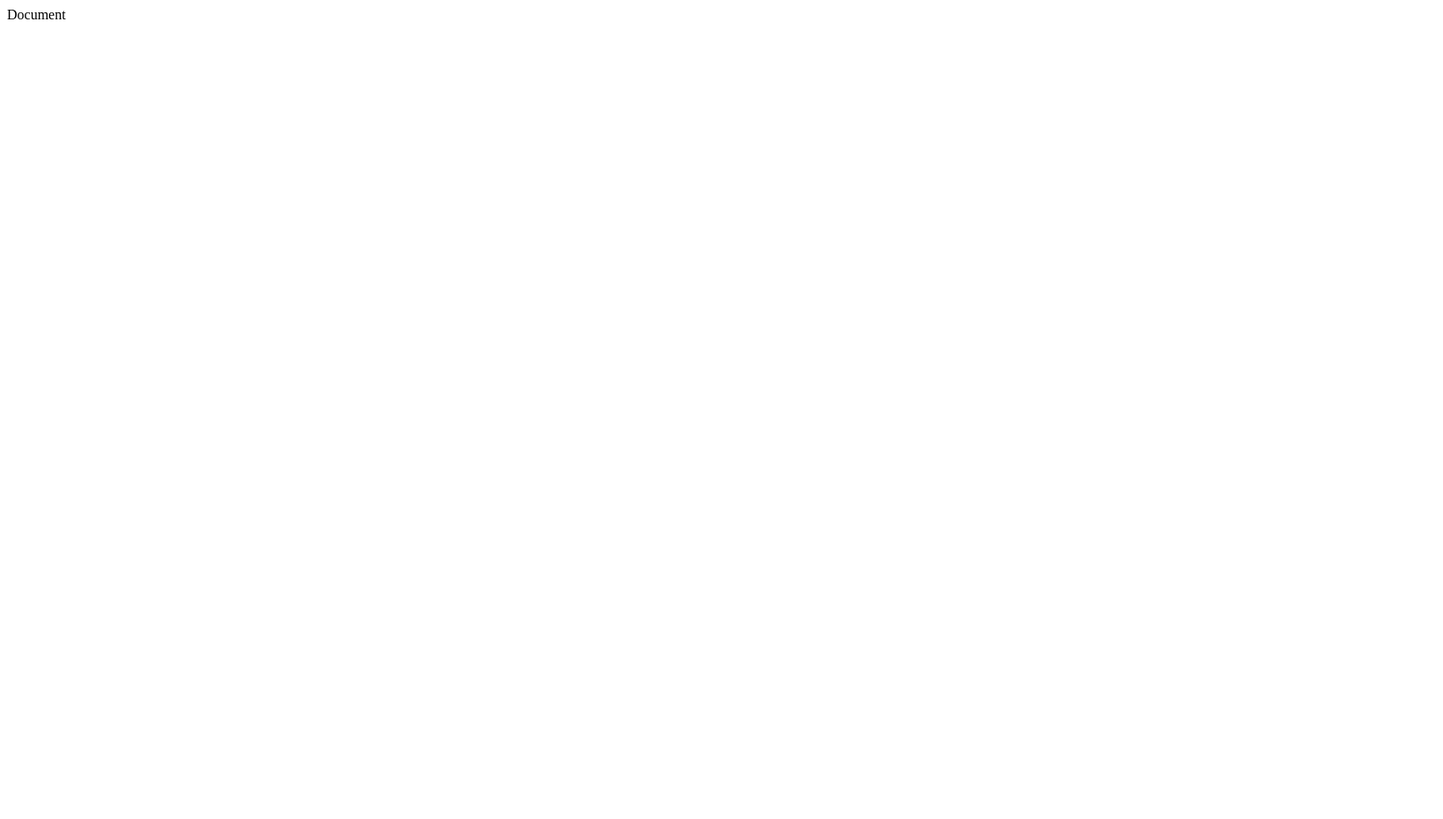
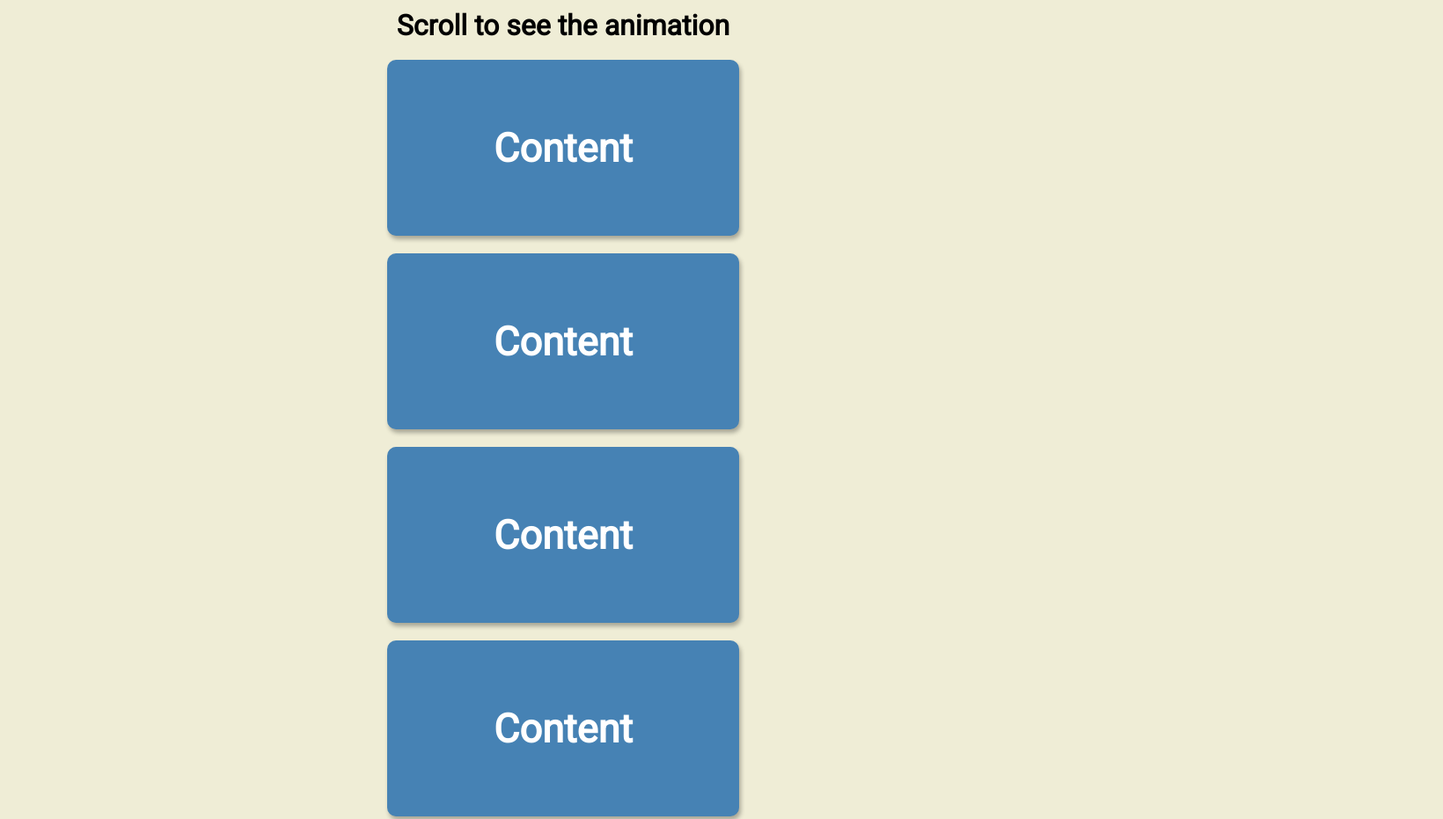
Before and after one commit to luiscabezasdev/test, a plain HTML site: page Scroll-Animation/index.html in a window 1280 px wide. Shown: the top 931 px of the page at 88% size, 1640 px wide, since content can reach past the window. Before the commit the page ends 800 px from the top, so only its background shows below. Drawn offline with Linux system fonts and the light colour scheme.

Commit message:
Practica

```diff
--- a/Scroll-Animation/index.html
+++ b/Scroll-Animation/index.html
@@ -3,10 +3,22 @@
 <head>
   <meta charset="UTF-8">
   <meta name="viewport" content="width=device-width, initial-scale=1.0">
-  <link rel="stylesheet" href="style.css"
-  <title>Document</title>
+  <link rel="stylesheet" href="style.css">
+  <title>Scroll Animation</title>
 </head>
 <body>
-  <script src="script.js"></script>
+  <h1>Scroll to see the animation</h1>
+  <div class="box"><h1>Content</h1></div>
+  <div class="box"><h1>Content</h1></div>
+  <div class="box"><h1>Content</h1></div>
+  <div class="box"><h1>Content</h1></div>
+  <div class="box"><h1>Content</h1></div>
+  <div class="box"><h1>Content</h1></div>
+  <div class="box"><h1>Content</h1></div>
+  <div class="box"><h1>Content</h1></div>
+  <div class="box"><h1>Content</h1></div>
+  <div class="box"><h1>Content</h1></div>
+  <div class="box"><h1>Content</h1></div>
+    <script src="script.js"></script>
 </body>
 </html>
--- a/Scroll-Animation/script.js
+++ b/Scroll-Animation/script.js
@@ -0,0 +1,19 @@
+const boxes = document.querySelectorAll('.box');
+
+window.addEventListener('scroll', checkBoxes);
+
+checkBoxes()
+
+function checkBoxes() {
+  const triggerBotton = window.innerHeight / 5 * 4;
+
+  boxes.forEach(box => {
+    const boxTop = box.getBoundingClientRect().top;
+
+    if (boxTop < triggerBotton) {
+      box.classList.add('show')
+    } else {
+      box.classList.remove('show')
+    }
+  })
+}
--- a/Scroll-Animation/style.css
+++ b/Scroll-Animation/style.css
@@ -0,0 +1,47 @@
+@import url('https://fonts.googleapis.com/css2?family=Roboto&display=swap');
+
+* {
+  box-sizing: border-box;
+}
+
+body {
+  background-color: #efedd6;
+  font-family: 'Roboto', sans-serif;
+  display: flex;
+  flex-direction: column;
+  align-items: center;
+  justify-content: center;
+  margin: 0;
+  overflow-x: hidden;
+}
+
+h1 {
+  margin: 10px;
+}
+
+.box {
+  background-color: steelblue;
+  color: #fff;
+  display: flex;
+  align-items: center;
+  justify-content: center;
+  width: 400px;
+  height: 200px;
+  margin: 10px;
+  border-radius: 10px;
+  box-shadow: 2px 4px 5px rgba(0, 0, 0, 0.3);
+  transform: translateX(200%);
+  transition: transform 0.4s ease;
+}
+
+.box:nth-of-type(even) {
+  transform: translateX(-200%);
+}
+
+.box.show {
+  transform: translateX(0);
+}
+
+.box h1 {
+  font-size: 45px;
+}
```
